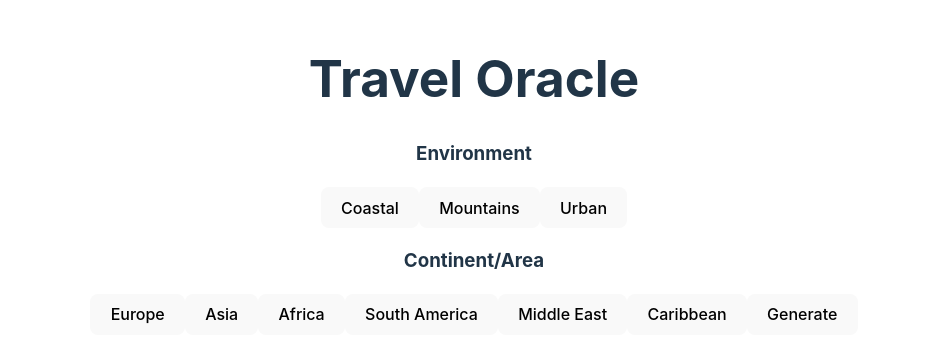
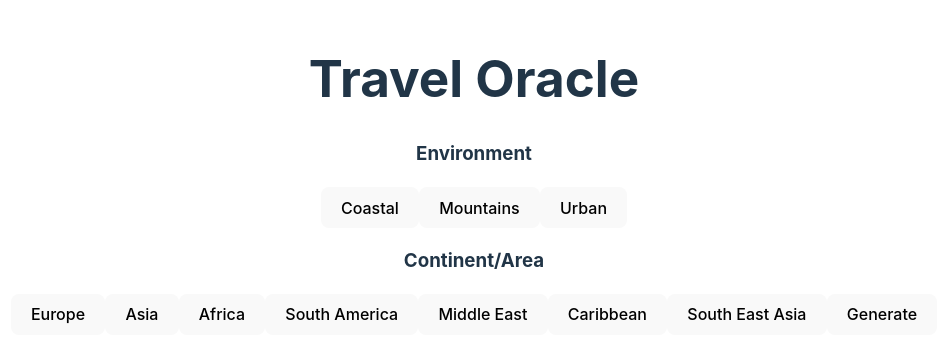
Before and after one commit to TravelOracle/TravelOracleFrontEnd, a React (Vite) app in the folder TravelAIFE/: page / in a window 1280 px wide. Shown: the part 225-588 px from the top of the page, without its empty margins (166-1114 px from the left). Built offline with nearby package versions, Linux system fonts and the light colour scheme.

Commit message:
Buttons added

```diff
--- a/TravelAIFE/src/components/filters.jsx
+++ b/TravelAIFE/src/components/filters.jsx
@@ -46,6 +46,7 @@ const Filters = () => {
                 <button>South America</button>
                 <button>Middle East</button>
                 <button>Caribbean</button>
+                <button>South East Asia</button>
             <button onClick={handlePost}>Generate</button>
         </div>
         </>
```
